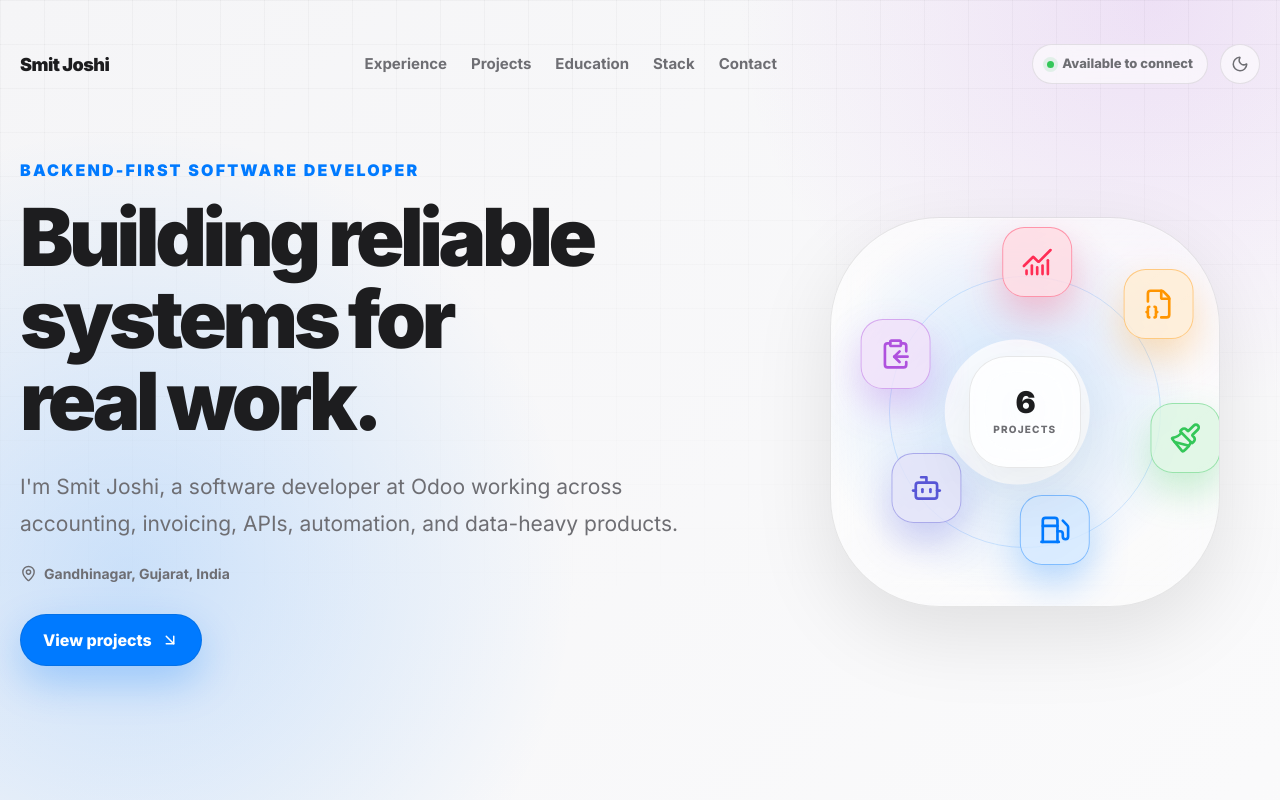
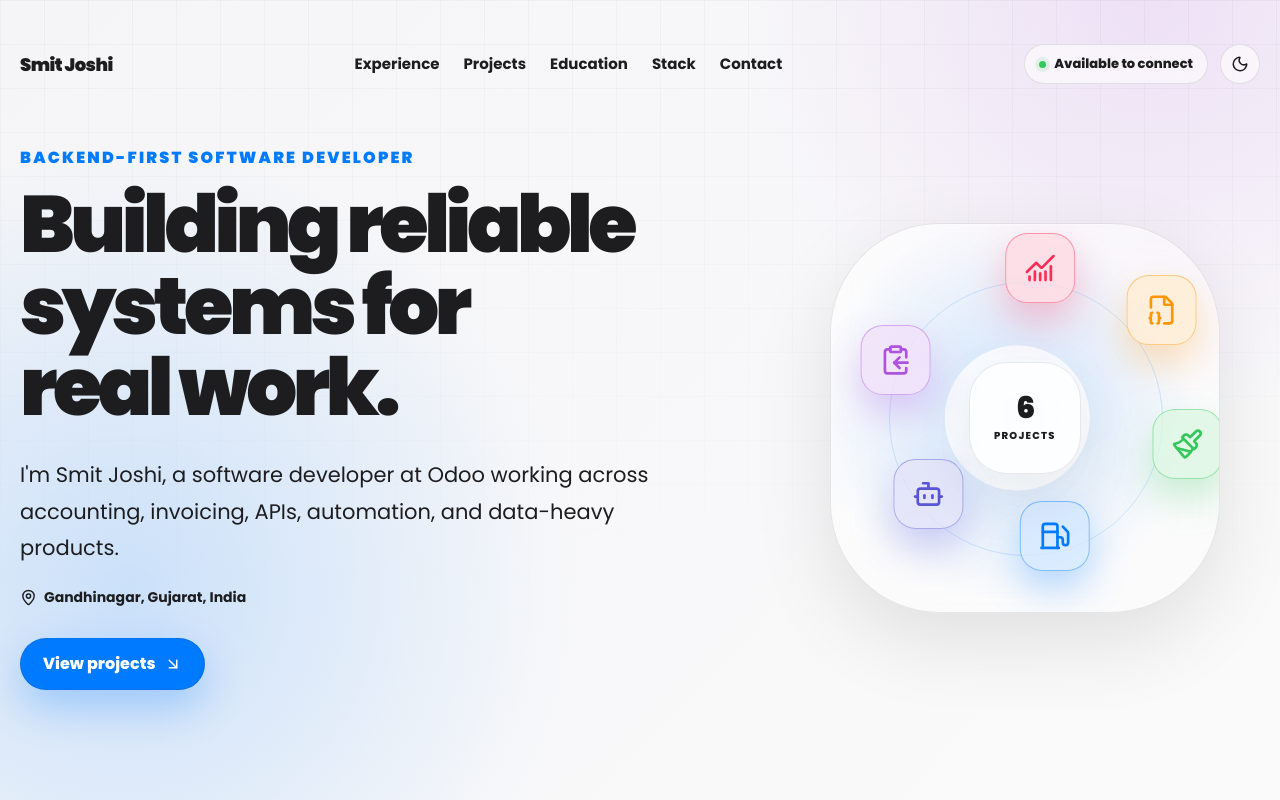
Before and after one commit to smitzo/Smit-Portfolio, a Next.js app: page / in a window 1280 px wide. Shown: the top 800 px of the page. Built offline with nearby package versions, Linux system fonts and the light colour scheme; no server answers.

Commit message:
Adopt Poppins and polish portfolio branding

```diff
--- a/app/components/sections/HeroSection.js
+++ b/app/components/sections/HeroSection.js
@@ -1,5 +1,4 @@
 import { ArrowDownRight, MapPin } from "lucide-react";
-import { GithubLogo } from "../ui/BrandLogos";
 import { HeroSystemGraphic } from "../visuals/HeroSystemGraphic";
 
 export function HeroSection({ profile, projects }) {
--- a/app/globals.css
+++ b/app/globals.css
@@ -6,7 +6,7 @@
   --bg-mid: #ffffff;
   --bg-end: #eaf3ff;
   --ink: #1d1d1f;
-  --muted: #6e6e73;
+  --muted: #1d1d1f;
   --line: rgba(29, 29, 31, 0.1);
   --card: rgba(255, 255, 255, 0.78);
   --panel: rgba(255, 255, 255, 0.58);
@@ -55,7 +55,7 @@
     radial-gradient(circle at 10% 8%, var(--glow-blue), transparent 448px),
     radial-gradient(circle at 90% 0%, var(--glow-purple), transparent 416px),
     linear-gradient(135deg, var(--bg), var(--bg-mid) 48%, var(--bg-end));
-  font-family: Inter, ui-sans-serif, system-ui, -apple-system, BlinkMacSystemFont, "Segoe UI", sans-serif;
+  font-family: Poppins, ui-sans-serif, system-ui, -apple-system, BlinkMacSystemFont, "Segoe UI", sans-serif;
   line-height: 1.5;
   text-rendering: optimizeLegibility;
 }
@@ -302,6 +302,8 @@
 }
 
 .tech-constellation {
+  --orbit-radius: 137px;
+  --orbit-center: 195px;
   position: relative;
   width: 390px;
   height: 390px;
@@ -337,7 +339,7 @@
   place-items: center;
   offset-anchor: center;
   offset-distance: 0%;
-  offset-path: circle(137px at 195px 195px);
+  offset-path: circle(var(--orbit-radius) at var(--orbit-center) var(--orbit-center));
   offset-rotate: 0deg;
   animation: project-orbit 32s linear infinite;
   animation-delay: var(--orbit-delay);
@@ -439,7 +441,10 @@
 
 .constellation-ring {
   z-index: 0;
-  inset: 58px;
+  top: calc(var(--orbit-center) - var(--orbit-radius));
+  left: calc(var(--orbit-center) - var(--orbit-radius));
+  width: calc(var(--orbit-radius) * 2);
+  height: calc(var(--orbit-radius) * 2);
   border: 1px solid color-mix(in srgb, var(--blue), transparent 84%);
   border-radius: 50%;
 }
@@ -1016,8 +1021,18 @@
 }
 
 .about-links {
-  max-width: 310px;
-  justify-content: flex-end;
+  display: grid;
+  grid-template-columns: repeat(2, minmax(132px, 1fr));
+  width: min(100%, 320px);
+  max-width: none;
+  gap: 12px;
+  justify-self: end;
+}
+
+.about-links .button {
+  width: 100%;
+  min-height: 52px;
+  padding: 0 16px;
 }
 
 @media (max-width: 1020px) {
@@ -1065,8 +1080,9 @@
   }
 
   .about-links {
-    max-width: none;
+    width: min(100%, 420px);
     justify-content: flex-start;
+    justify-self: start;
   }
 }
 
@@ -1108,6 +1124,8 @@
   }
 
   .tech-constellation {
+    --orbit-radius: min(35.1vw, 137px);
+    --orbit-center: min(47vw, 195px);
     width: min(390px, 94vw);
     height: min(390px, 94vw);
     border-radius: 82px;
--- a/app/layout.js
+++ b/app/layout.js
@@ -1,9 +1,10 @@
-import { Inter } from "next/font/google";
+import { Poppins } from "next/font/google";
 import "./globals.css";
 
-const inter = Inter({
+const poppins = Poppins({
   subsets: ["latin"],
-  display: "swap"
+  display: "swap",
+  weight: ["400", "500", "600", "700", "800", "900"],
 });
 
 export const metadata = {
@@ -36,7 +37,7 @@
           }}
         />
       </head>
-      <body className={inter.className}>{children}</body>
+      <body className={poppins.className}>{children}</body>
     </html>
   );
 }
```
Also changed, not shown: app/icon.svg (added).
